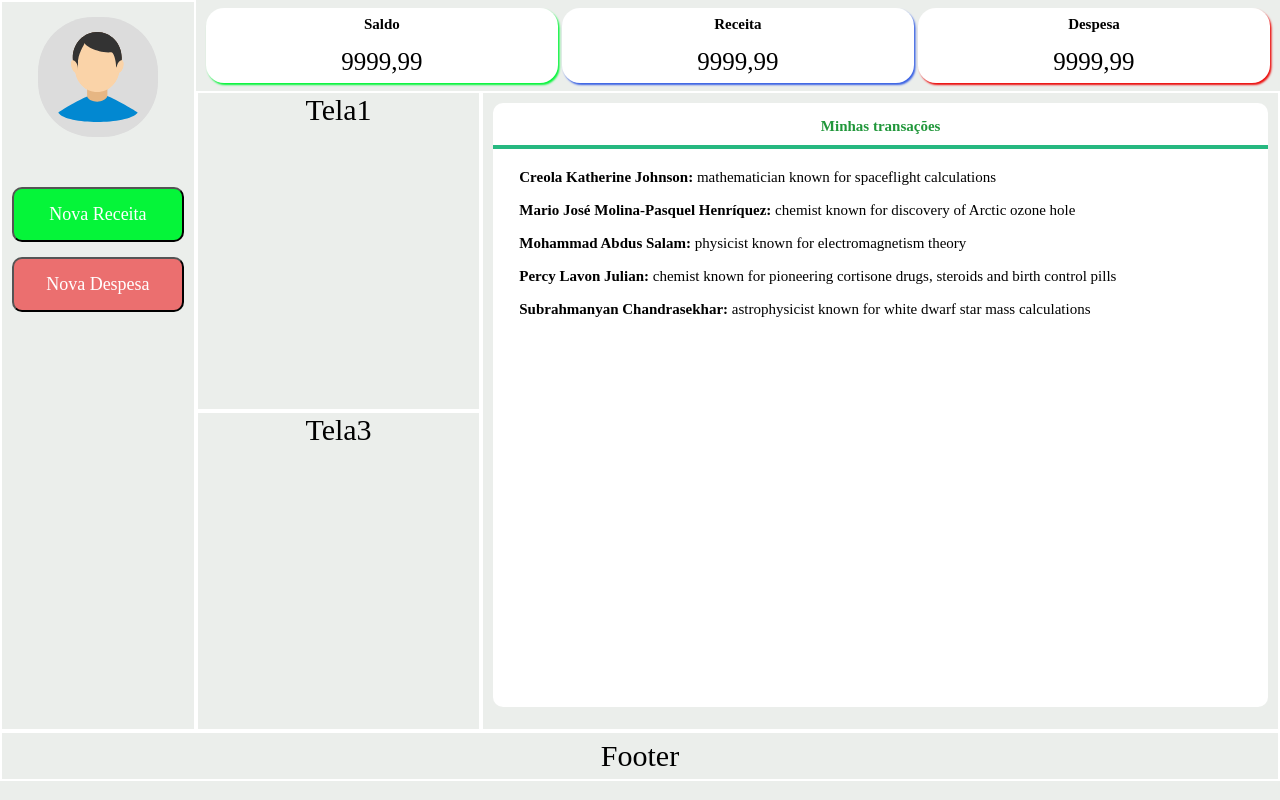
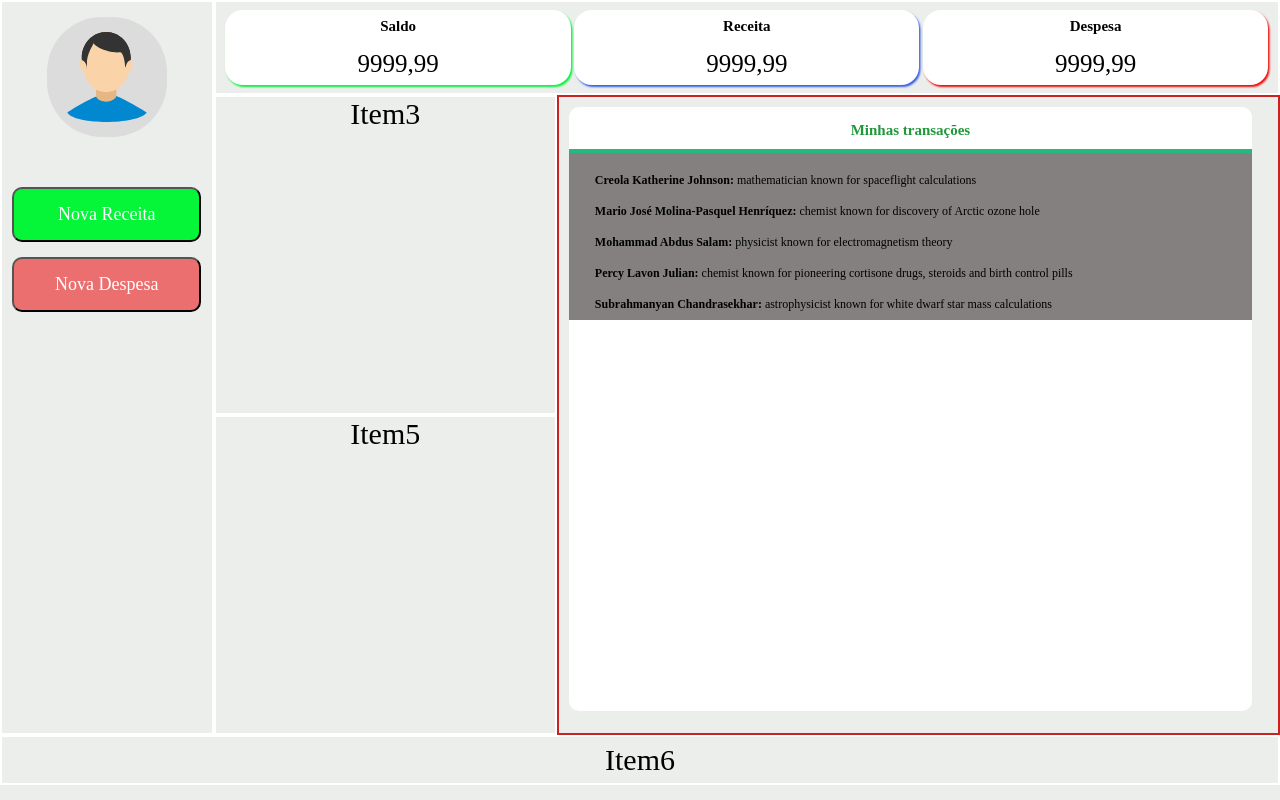
Before and after one commit to AlexSJ33/SisFinan, a React (Vite) app: page / in a window 1280 px wide. Built offline with nearby package versions, Linux system fonts and the light colour scheme.

Commit message:
mais ajustes

```diff
--- a/src/components/Home.jsx
+++ b/src/components/Home.jsx
@@ -2,7 +2,7 @@ import { useState } from 'react';
 import styles from './Home.module.css'
 import AdicionarReceita from './Receita/AdicionarReceita'
 import AdicionarDespesa from './Despesa/AdicionarDespesa';
-import NovaTransacao from './Transacoes/NovaTransacao';
+import MinhasTransacoes from './Transacoes/MinhasTransacoes';
 
 
 
@@ -38,17 +38,17 @@ function Home() {
             <button className={styles.btnDespesa}onClick={setAddDespesas}>Nova Despesa</button>
           </div>
         </div>
-        <div className={styles.item3}>Tela1</div>
+        <div className={styles.item3}>Item3</div>
         <div className={styles.item4}>
-        <NovaTransacao />
+        <MinhasTransacoes />
         </div>
-        <div className={styles.item5}>Tela3</div>
-
+        <div className={styles.item5}>Item5</div>
+        <div className={styles.item4} />
         <AdicionarReceita isOpen={openModal} setModalOpen={() => setOpenModal(!openModal)}/>
         <AdicionarDespesa isOpen={addDespesas} setDespesasAdd={() => setAddDespesas(!addDespesas)}/>
 
     </div>
-    <div className={styles.item7}>Footer</div>
+    <div className={styles.item6}>Item6</div>
     </>
   )
 }
--- a/src/components/Home.module.css
+++ b/src/components/Home.module.css
@@ -1,4 +1,9 @@
 body {
+    display: flex;
+    flex-direction: column;
+    justify-content: center;
+
+
     background-color: #ebeeeb;
 
 
@@ -7,21 +12,21 @@ body {
 }
 .container {
     display: grid;
-
     grid:
-    'menu header header header header header'
-    'menu tela1 tela1 tela1 tela2 tela2'
-    'menu tela3 tela3 tela3 tela2 tela2'
-    'menu footer footer footer footer footer';
+    'item2 item1 item1 item1 item1 item1'
+    'item2 item3 item3 item3 item4 item4'
+    'item2 item5 item5 item5 item4 item4'
+    'item2 item6 item6 item6 item6 item6';
 
 }
 .item1 {
-    grid-area: header;
+    grid-area: item1;
     display: flex;
-    max-height: 100%;
+    width: 100%;
     flex-direction: row;
 
     align-items: center;
+    border: 2px solid #fff;
 
 
 }
@@ -96,11 +101,12 @@ p {
 
 }
 .item2 {
-    grid-area: menu;
+    grid-area: item2;
     display: flex;
     flex-direction: column;
     border: 2px solid #fff;
-    max-height: 100%;
+
+
  }
  .user {
     display: flex;
@@ -170,38 +176,36 @@ p {
 
  }
 .item3 {
-    grid-area: tela1;
+    grid-area: item3;
+    height: 40vh;
+    width: 100%;
+    border: 2px solid #fff;
+
+
+}
+.item4 {
+    grid-area: item4;
+
+    height: 80vh;
+    width: 100%;
+    max-width: 100%;
+    border: 2px solid #c92222;
+    margin-right: 8px;
+
+}
+.item5 {
+    grid-area: item5;
     height: 40vh;
     border: 2px solid #fff;
 
 
 }
-.item4 {
-    grid-area: tela2;
-    height: 80vh;
-    border: 2px solid #fff;
 
-}
-.item5 {
-    grid-area: tela3;
-    height: 40vh;
-    border: 2px solid #fff;
-
-
-}
 .item6 {
-    grid-area: tela4;
-    height: 40vh;
-    border: 2px solid #fff;
-
-
-
-}
-.item7 {
     display: flex;
     justify-content: center;
     align-items: center;
-    grid-area: footer;
+    grid-area: item6;
     height: 50px;
     border: 2px solid #fff;
     max-height: 100%;
--- a/src/components/Transacoes/NovaTransacao.jsx
+++ b/src/components/Transacoes/MinhasTransacoes.jsx
@@ -1,8 +1,8 @@
-import styles from './NovaTransacao.module.css'
+import styles from './MinhasTransacoes.module.css'
 import { dados } from '../../data'
 
 
-function NovaTransacao() {
+function MinhasTransacoes() {
 
     const listItems = dados.map(person =>
 
@@ -29,4 +29,4 @@ function NovaTransacao() {
 
     )
 }
-export default NovaTransacao
+export default MinhasTransacoes
--- a/src/components/Transacoes/NovaTransacao.module.css
+++ b/src/components/Transacoes/MinhasTransacoes.module.css
@@ -1,9 +1,12 @@
 .displayTransation {
+    display: flex;
+    flex-direction: column;
 
     margin: 10px 10px 10px 10px;
     border-radius: 10px;
 
     height: 95%;
+    width: 95%;
 
     background-color: #fff;
  }
@@ -20,19 +23,15 @@
     align-items: baseline;
     padding-top: 12px;
     padding-left: 18px;
+    background-color: rgb(133, 128, 128);
 
  }
  .lista p {
-    font-size: 15px;
+    font-size: 12px;
     padding: 8px;
 
  }
- .lista hr {
-    font-size: 10px;
 
-    max-width: 100%;
-    color: black;
- }
  li {
     list-style-type: none;
  }
```
